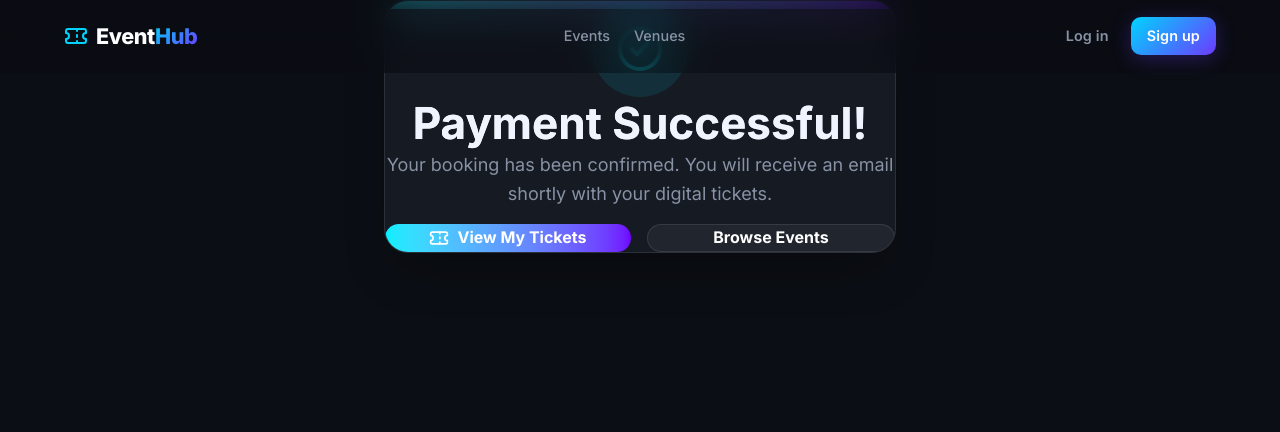
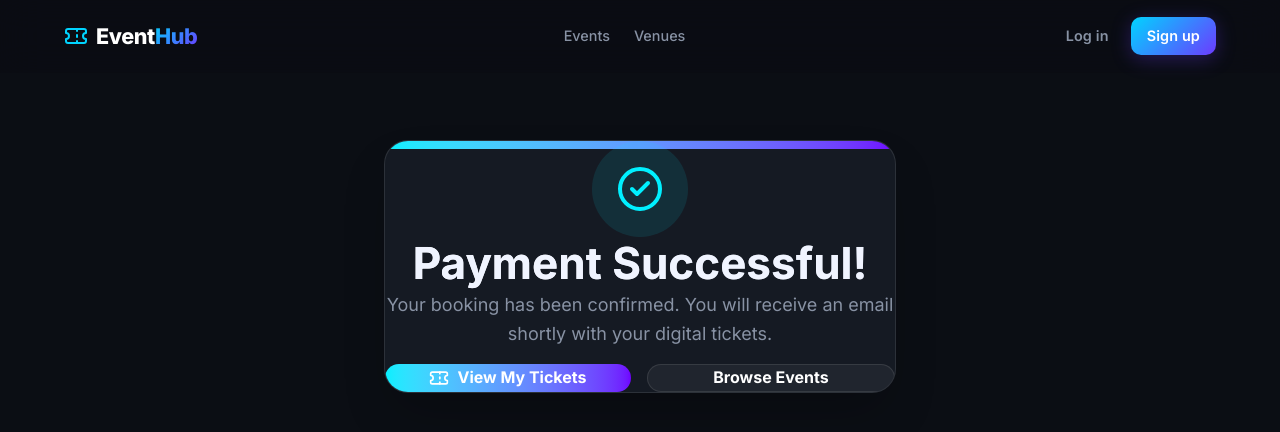
Before and after one commit to istiaqfuad/eventhub-project, a Next.js app in the folder eventhub-frontend/: page /booking/success in a window 1280 px wide. Shown: the top 432 px of the page. Built offline with nearby package versions, Linux system fonts and the light colour scheme.

Commit message:
fix: use inline styles for padding to bypass tailwind compiler caching issues

```diff
--- a/eventhub-frontend/app/booking/success/page.tsx
+++ b/eventhub-frontend/app/booking/success/page.tsx
@@ -20,7 +20,7 @@ export default function BookingSuccessPage() {
   return (
     <main className="min-h-screen bg-[#0b0e14] text-white">
       <Navbar />
-      <div className="container mx-auto px-6 pt-40 pb-12 flex flex-col items-center justify-center text-center">
+      <div className="container mx-auto px-6 pb-12 flex flex-col items-center justify-center text-center" style={{ paddingTop: '140px' }}>
         <div className="bg-[#151a23] border border-white/10 rounded-3xl p-12 max-w-lg w-full flex flex-col items-center shadow-2xl relative overflow-hidden">
           <div className="absolute top-0 left-0 right-0 h-2 bg-gradient-to-r from-[#00f0ff] to-[#7000ff]" />
 
--- a/eventhub-frontend/app/bookings/[id]/page.tsx
+++ b/eventhub-frontend/app/bookings/[id]/page.tsx
@@ -61,7 +61,7 @@ export default function BookingDetailsPage({ params }: { params: Promise<{ id: s
   return (
     <main className="min-h-screen bg-[#0b0e14] text-white">
       <Navbar />
-      <div className="container mx-auto px-6 pt-40 pb-12">
+      <div className="container mx-auto px-6 pb-12" style={{ paddingTop: '140px' }}>
         <Link
           href="/bookings"
           className="inline-flex items-center gap-2 mb-6 text-gray-400 hover:text-[#00f0ff] transition-colors"
```
